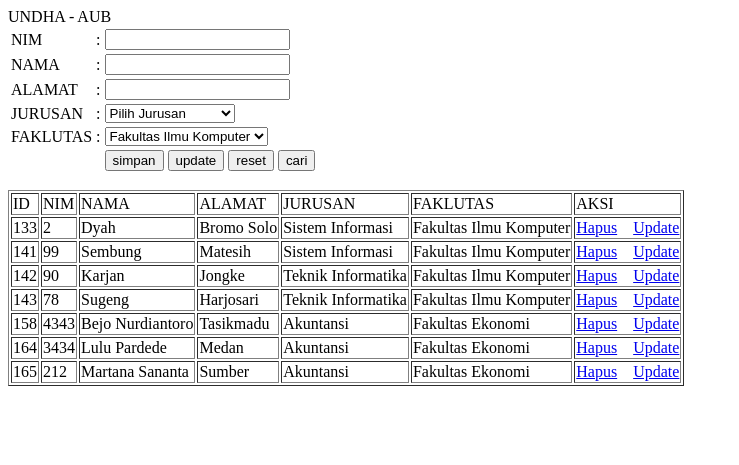
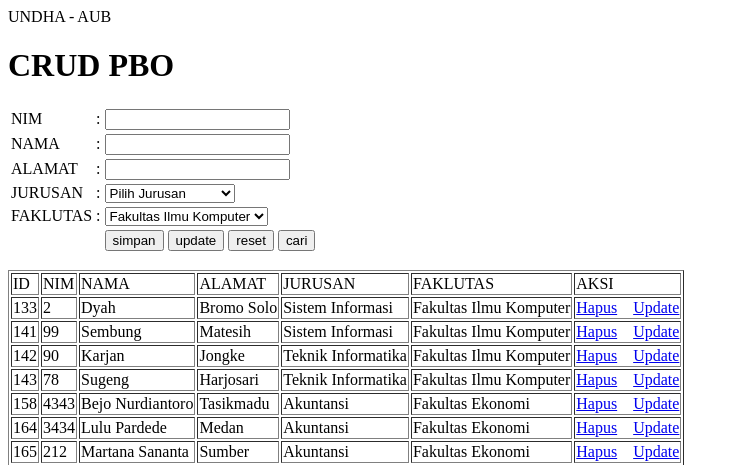
Before and after one commit to agungputrosuwarno/agungrepo, a PHP site: page / in a window 1280 px wide. Shown: the top 465 px of the page, without its empty margins (0-739 px from the left). Run offline with PHP 8.4, Linux system fonts and the light colour scheme; data comes from the database, SQL or seed files in the repository.

Commit message:
Upload kedua

```diff
--- a/index.php
+++ b/index.php
@@ -79,7 +79,7 @@ if ($vreset=="reset"){
 
 	echo $mhsw::$universitas;
 ?>
-
+<h1>CRUD PBO</h1>
 <form action="?" method="get">
 <table>
     <tr><td>NIM</td><td>:</td><td>
```
